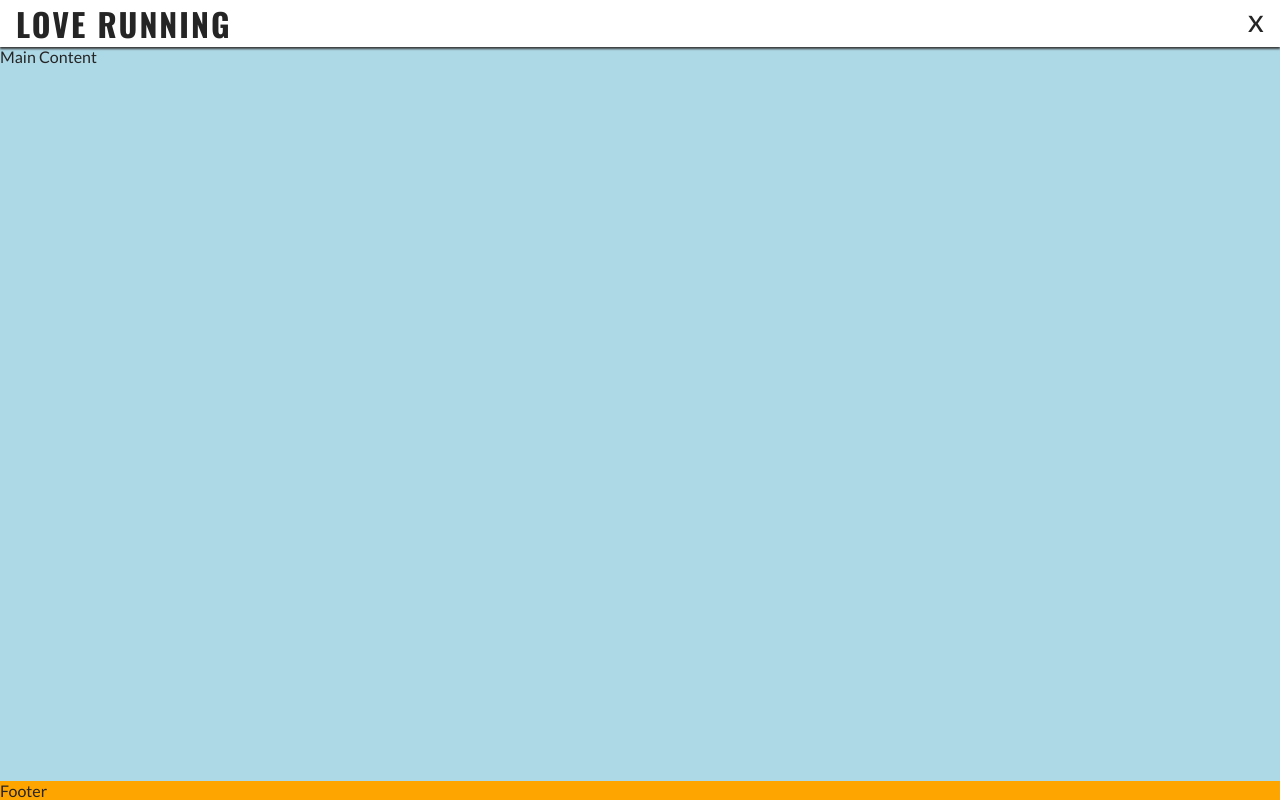
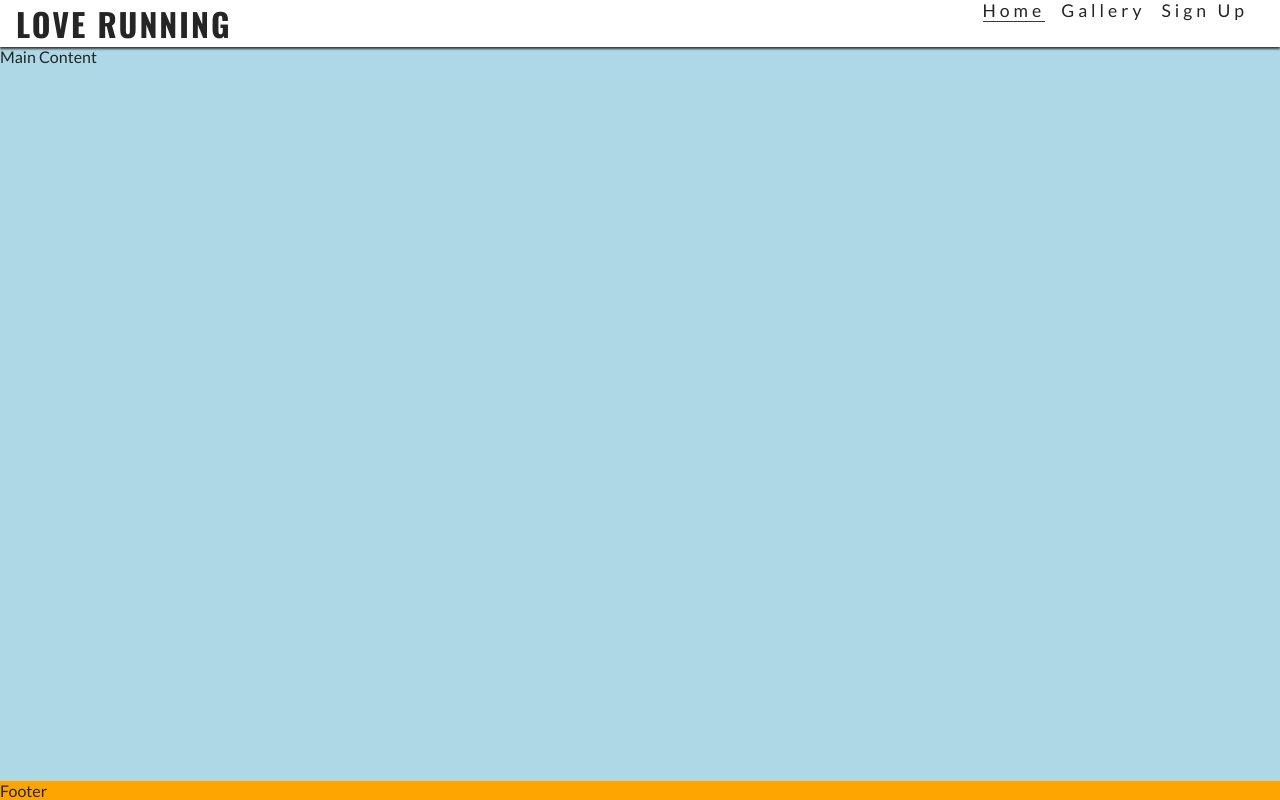
Before and after one commit to jdbukis/love-running, a plain HTML site: page index.html in a window 1280 px wide. Drawn offline with nearby package versions, Linux system fonts and the light colour scheme.

Commit message:
added media query for tablets

```diff
--- a/assets/css/style.css
+++ b/assets/css/style.css
@@ -98,3 +98,23 @@ main {
 footer {
     background-color: orange;
 }
+
+/* media queries for tablet screens */
+@media (min-width: 768px) {
+    nav {
+        display: block;
+        position: relative;
+        box-shadow: none;
+        width: fit-content;
+        padding-right: 1rem;
+    }
+    #menu {
+        display: flex;
+    }
+    #menu li {
+        padding-left: 1rem;
+    }
+    .nav-toggle-label {
+        display: none;
+    }
+}
```
